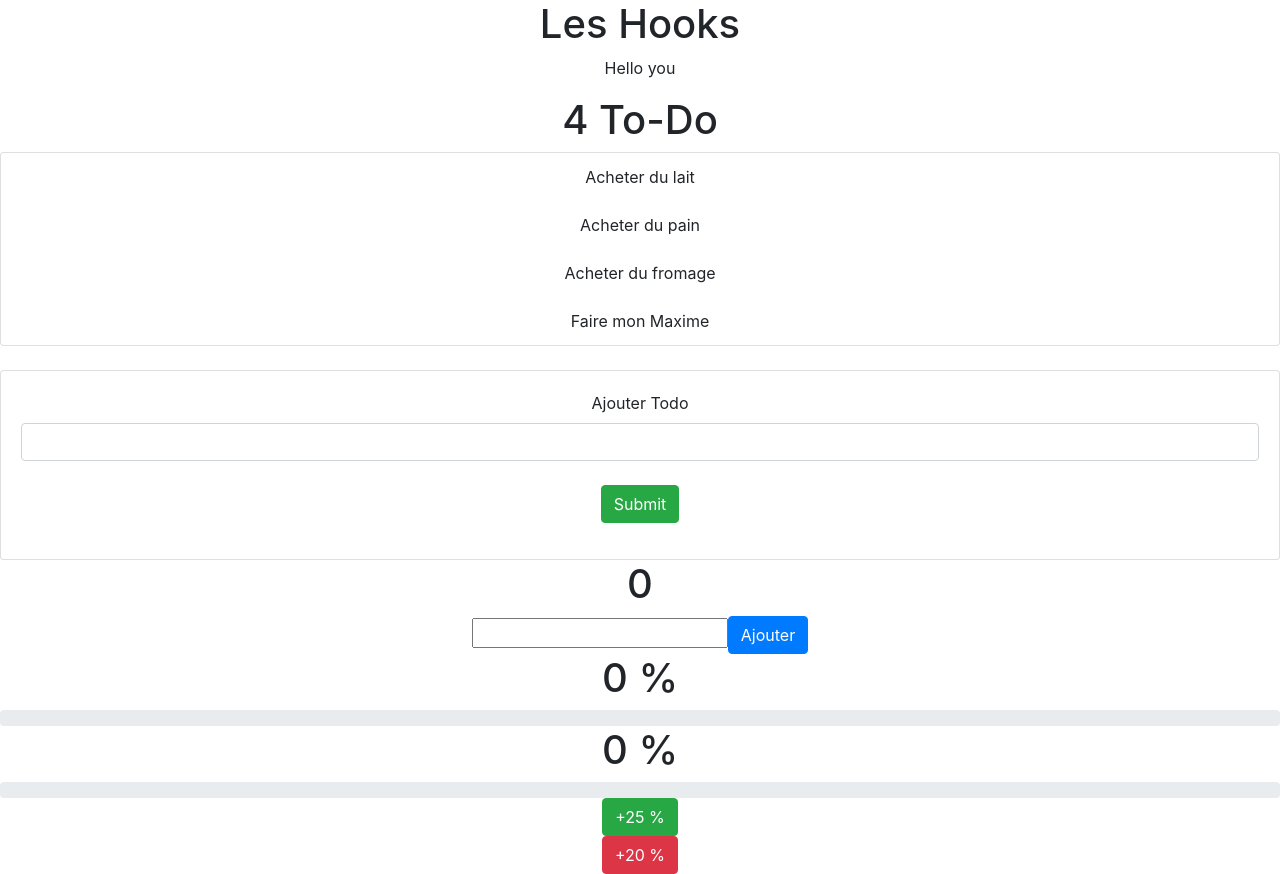
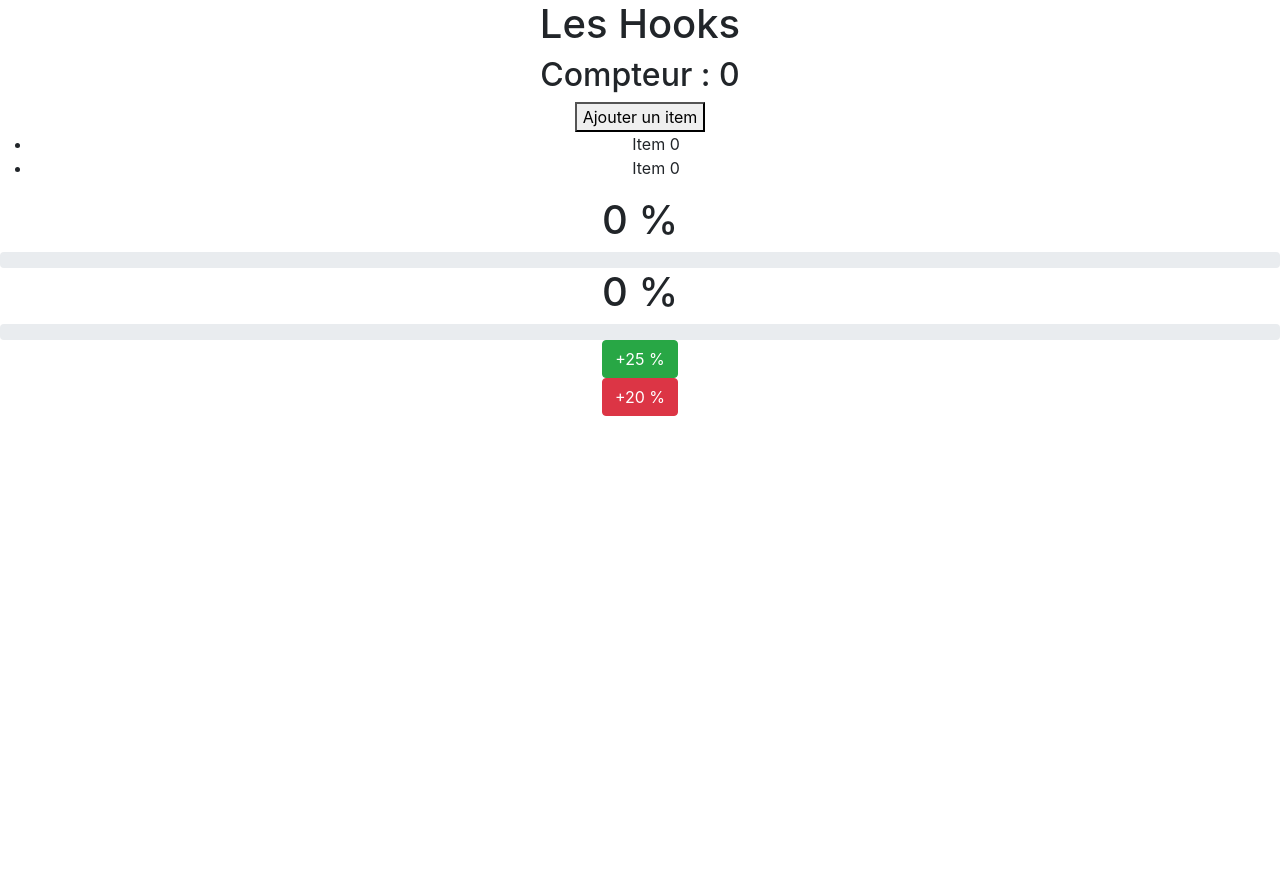
Before and after one commit to devJeremie/hooksapp, a React (Create React App) app: page / in a window 1280 px wide. After the commit the page ends 800 px from the top, so only its background shows below. Built offline with nearby package versions, Linux system fonts and the light colour scheme.

Commit message:
Comparatif-UseState-UseEffect

```diff
--- a/src/App.js
+++ b/src/App.js
@@ -11,6 +11,7 @@ import Button from './components/Button';
 import Todo from './components/Todo';
 import FunctionCount from './components/FunctionCount';
 // import ClassCount from './components/ClassCount';
+import TestUseEffect from './components/TestUseEffect';
 
 function App() {
 
@@ -35,9 +36,10 @@ function App() {
         <h1 className='text-center'> Les Hooks</h1>
         {/* <ClassState />
         <FunctionState /> */}
-        <Todo />
-        {/* <ClassCount /> */}
-        <FunctionCount />
+        {/*<Todo />
+         <ClassCount />
+        <FunctionCount />*/}
+        <TestUseEffect />
         <Count text='CountOne' count={countOne.value} bgColor={countOne.btnColor} />
         <Count text='CountTwo'count={countTwo.value} bgColor={countTwo.btnColor}/>
         <Button handleClick={incrementCountOne} btnColor={countOne.btnColor} increment={countOne.increment}>Count 1</Button>
--- /dev/null
+++ b/src/components/TestUseEffect.js
@@ -0,0 +1,107 @@
+import { useState, useEffect } from 'react';
+
+function TestUseEffect() {
+    const [count, setCount] = useState(0);
+    const [liste, setListe] = useState([]);
+
+    /*count démarre à 0. Chaque clic sur le bouton incrémente count de 1.
+À chaque changement de count, le useEffect s'exécute :
+Il ajoute dans liste un nouvel élément sous la forme "Item X",
+où X correspond à la valeur courante de count.
+Le tableau complet liste est affiché sous forme de < li > dans le JSX.
+Un message de log dans la console indique la nouvelle composition du tableau.
+Le bouton « Ajouter un item » déclenche uniquement l'incrément du compteur.
+L'ajout dans la liste se produit grâce au useEffect.*/
+
+
+    // useEffect qui s'exécute à chaque fois que "count" change
+    useEffect(() => {
+        // On simule un ajout dans la liste lors du changement de count
+        setListe(prevListe => [...prevListe, `Item ${count}`]);
+        console.log("Le tableau 'liste' a été mis à jour:", liste);
+    }, [count]); // le tableau de dépendances comprend "count"
+
+    return (
+        <div>
+            <h2>Compteur : {count}</h2>
+            <button onClick={() => setCount(count + 1)}>Ajouter un item</button>
+
+            <ul>
+                {liste.map((item, index) => (
+                    <li key={index}>{item}</li>
+                ))}
+            </ul>
+        </div>
+    );
+}
+export default TestUseEffect;
+
+/* Le hook useEffect est utilisé ici pour déclencher un effet
+secondaire dès que la valeur de count change.
+Le tableau de dépendances passé en second
+argument[count] indique que l'effet ne doit être réexécuté que quand count change.
+Dans cet exemple, chaque fois que l’on clique
+sur le bouton, count s’incrémente, ce qui déclenche le useEffect.
+Le useEffect ajoute alors un nouvel élément à
+la liste liste, en se basant sur la nouvelle valeur de count.
+Cela permet de synchroniser la mise à jour de
+la liste avec la variation du compteur, sans exécuter
+ce code inutilement à chaque rendu.
+Donc, useEffect ici sert à exécuter une action secondaire
+liée à un changement d'état particulier (ici count) et à
+gérer la logique qui en dépend (mise à jour du tableau liste)
+de manière propre et contrôlée, évitant par exemple de mettre à jour la liste à
+chaque rendu ou sans raison.
+C'est très utile pour gérer des effets secondaires
+comme la récupération de données, la modification du DOM,
+l'abonnement à des événements externes ou toute autre opération
+qui ne fait pas partie directe du rendu JSX.*/
+
+/*useState
+Sert à déclarer et gérer l'état local d’un composant
+(valeurs affichées ou utilisées dans le rendu).
+Quand on modifie un état avec useState (via la fonction setState),
+React re-render automatiquement le composant avec la nouvelle valeur.
+Exemple : stocker et modifier un compteur, une liste d’items, un texte, etc.
+useEffect
+Sert à gérer les effets secondaires (side effects),
+c’est-à-dire les opérations qui doivent se faire après que le rendu du composant est réalisé.
+Ces effets peuvent être la mise à jour du DOM hors du JSX, un appel API,
+l’abonnement à un événement, ou synchroniser un état avec d’autres sources.
+useEffect est déclenché après le rendu, pas pour modifier l’état
+directement (même si ça peut arriver avec précaution).
+Permet de contrôler quand l’effet se déclenche
+grâce à un tableau de dépendances.
+Dans le cadre de l’exemple avec un tableau :
+useState stocke la liste des éléments (c’est la donnée elle-même).
+useEffect sert à réagir quand une donnée change (ici count).
+Par exemple, on veut ajouter un nouvel item automatiquement dans
+le tableau quand count change.
+Sans useEffect, il faudrait mettre à jour la liste directement
+dans l'événement (bouton) ce qui ne serait pas toujours pratique.
+useEffect permet de centraliser et de contrôler clairement
+cette mise à jour en fonction d’une dépendance.*/
+
+/*Comparatif entre useState et useEffect*/
+/*const [count, setCount] = useState(0);
+const [liste, setListe] = useState([]);
+
+const ajouterItem = () => {
+  setCount(count + 1);
+  setListe([...liste, `Item ${count + 1}`]);
+};*/
+/*Avec useState + useEffect(mise à jour automatique liée à count)
+useEffect(() => {
+  setListe(l => [...l, `Item ${count}`]);
+}, [count]);
+
+const incrementer = () => setCount(count + 1);
+Ici, useEffect écoute juste le changement de count et effectue une action secondaire
+(mettre à jour la liste). Cela clarifie la logique et évite de mélanger
+directement les modifications d'état dans plusieurs fonctions.
+En résumé
+useState gère l’état lui-même.
+useEffect gère les effets qui doivent arriver après un rendu,
+souvent en réaction à un changement d’état.
+Leur usage combiné permet de mieux organiser et séparer la
+logique dans un composant React.*/
```
